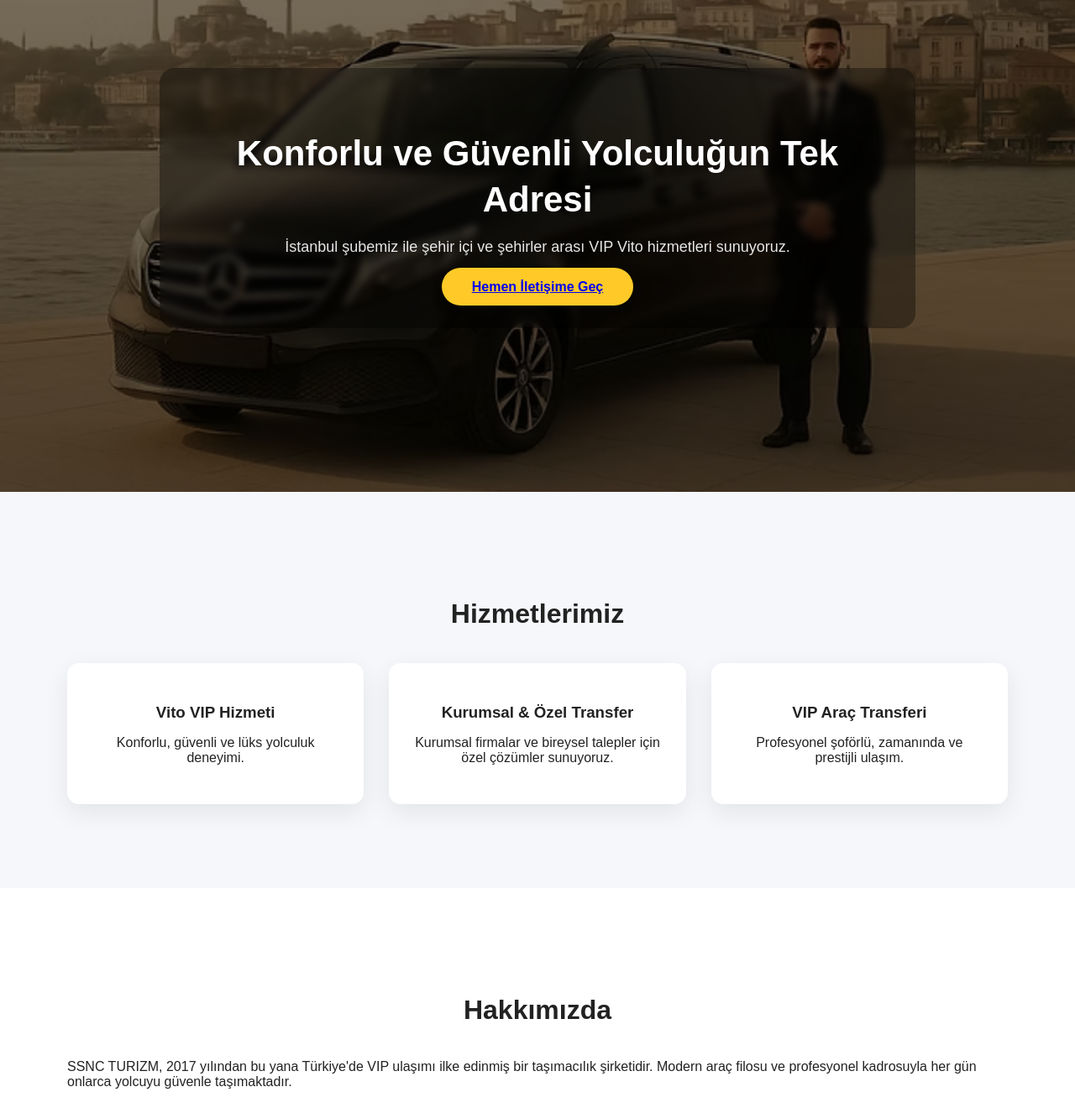
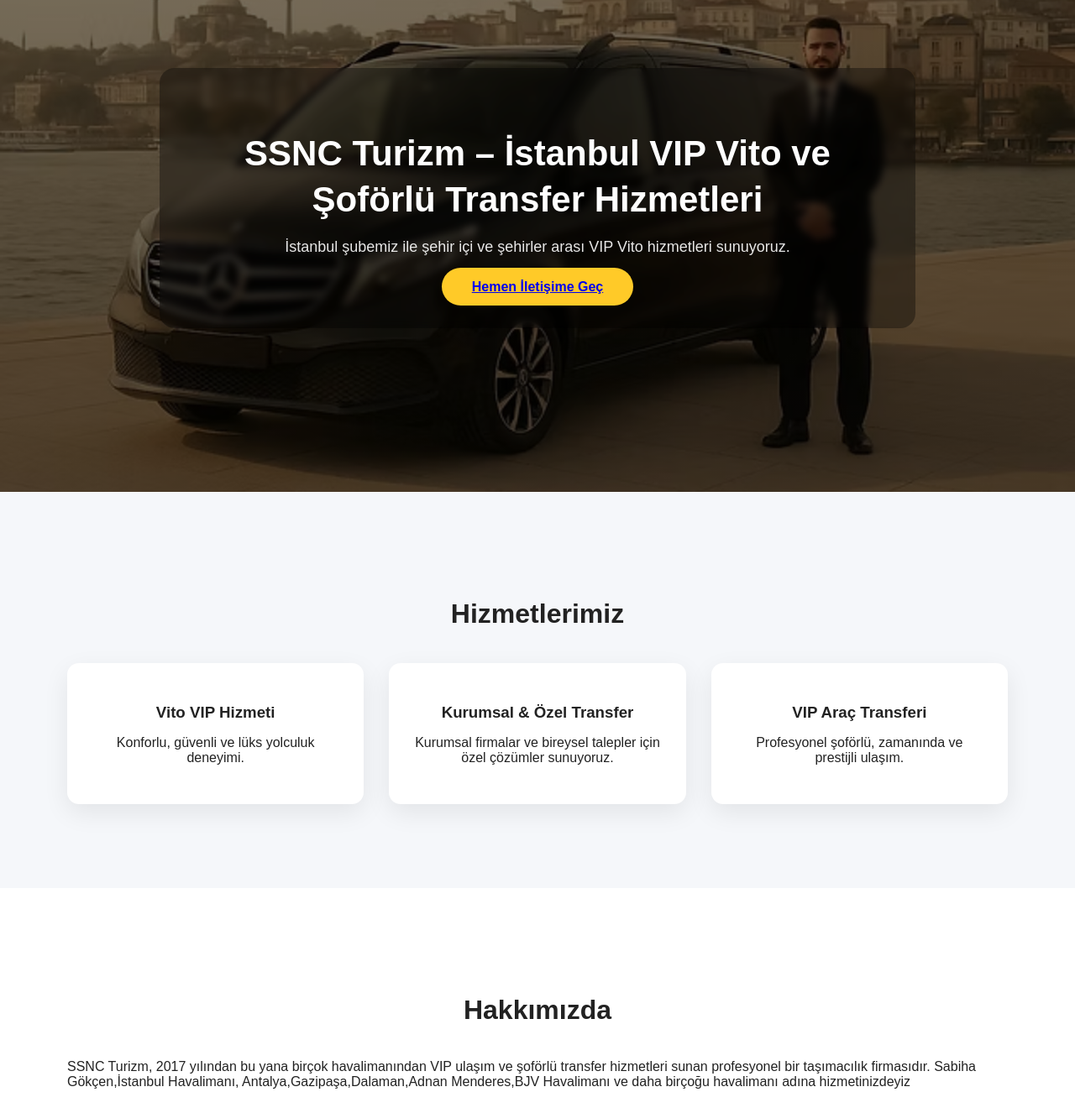
Before and after one commit to gby5-lgt/metroline-website, a plain HTML site: page index.html in a window 1280 px wide. Shown: the part 214-1540 px from the top of the page at 84% size. Drawn offline with Linux system fonts and the light colour scheme; a script that the page names is missing.

Commit message:
Update index.html

```diff
--- a/index.html
+++ b/index.html
@@ -3,11 +3,11 @@
 <head>
     <meta charset="UTF-8" />
     <meta name="viewport" content="width=device-width, initial-scale=1.0" />
-    <title>SSNC TURIZM</title>
+    <title>SSNC Turizm | İstanbul VIP Vito & Şoförlü Transfer Hizmetleri</title>
 
     <meta
         name="description"
-        content="VIP Vito hizmeti için en güvenilir adres. İstanbul şubesiyle şehir içi ve şehirler arası lüks ulaşım."
+        content="SSNC Turizm, İstanbul merkezli VIP Vito, şehir içi ve şehirler arası şoförlü transfer hizmetleri sunar. Konforlu ve güvenli yolculuk için hemen iletişime geçin."
     />
 
     <link rel="stylesheet" href="style.css" />
@@ -32,7 +32,7 @@
 <!-- HERO / VİTRİN -->
 <section id="anasayfa" class="hero">
     <div class="hero-content">
-        <h1>Konforlu ve Güvenli Yolculuğun Tek Adresi</h1>
+        <h1>SSNC Turizm – İstanbul VIP Vito ve Şoförlü Transfer Hizmetleri</h1>
         <p>
             İstanbul şubemiz ile şehir içi ve şehirler arası
             VIP Vito hizmetleri sunuyoruz.
@@ -77,10 +77,8 @@
 <section id="hakkimizda" class="about">
     <h2>Hakkımızda</h2>
     <p>
-        SSNC TURIZM, 2017 yılından bu yana Türkiye'de VIP ulaşımı
-        ilke edinmiş bir taşımacılık şirketidir.
-        Modern araç filosu ve profesyonel kadrosuyla
-        her gün onlarca yolcuyu güvenle taşımaktadır.
+        SSNC Turizm, 2017 yılından bu yana birçok havalimanından VIP ulaşım ve şoförlü transfer hizmetleri sunan profesyonel bir taşımacılık firmasıdır.
+        Sabiha Gökçen,İstanbul Havalimanı, Antalya,Gazipaşa,Dalaman,Adnan Menderes,BJV Havalimanı ve daha birçoğu havalimanı adına hizmetinizdeyiz
     </p>
 </section>
 
```
